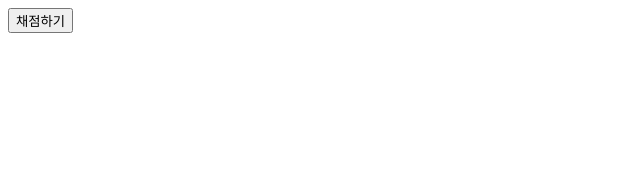
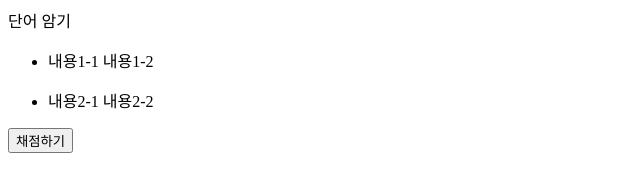
Before and after one commit to WDkimhyoeun/engMemorize, a plain HTML site: page index.html in a window 1280 px wide. Shown: the whole page, without its empty margins (0-640 px from the left). Drawn offline with Linux system fonts and the light colour scheme.

Commit message:
JSON 불러오는 중

```diff
--- a/index.html
+++ b/index.html
@@ -8,7 +8,25 @@
     <script src="js/check.js" defer></script>
 </head>
 <body>
-
+    <div class="title">단어 암기</div>
+    <div class="words">
+        <div class="eng">
+            <ul class="eng-list">
+                <li class="eng-item">
+                    내용1-1
+                    내용1-2
+                </li>
+            </ul>
+        </div>
+        <div class="kor">
+            <ul class="kor-list">
+                <li class="kor-item">
+                    내용2-1
+                    내용2-2
+                </li>
+            </ul>
+        </div>
+    </div>
     <button class="check">채점하기</button>
 </body>
 </html>
--- a/js/check.js
+++ b/js/check.js
@@ -2,7 +2,7 @@
 function loadItems() {
     return fetch('../data/data.json')
     .then(response => response.json())
-    .then(json => console.log(json));
+    .then(json => json.items);
 }
 
 // main
@@ -10,7 +10,8 @@ function loadItems() {
 // EventListeners를 등록해서 적절한 item을 filterling해주는 것까지!
 loadItems()
 .then(items => {
-    // displayItems(items);
+    console.log(items);
+    //displayItems(items);
     // setEventListeners(items)
 })
 .catch(console.log);
--- a/style/common.css
+++ b/style/common.css
@@ -0,0 +1,3 @@
+:root {
+
+}
```
